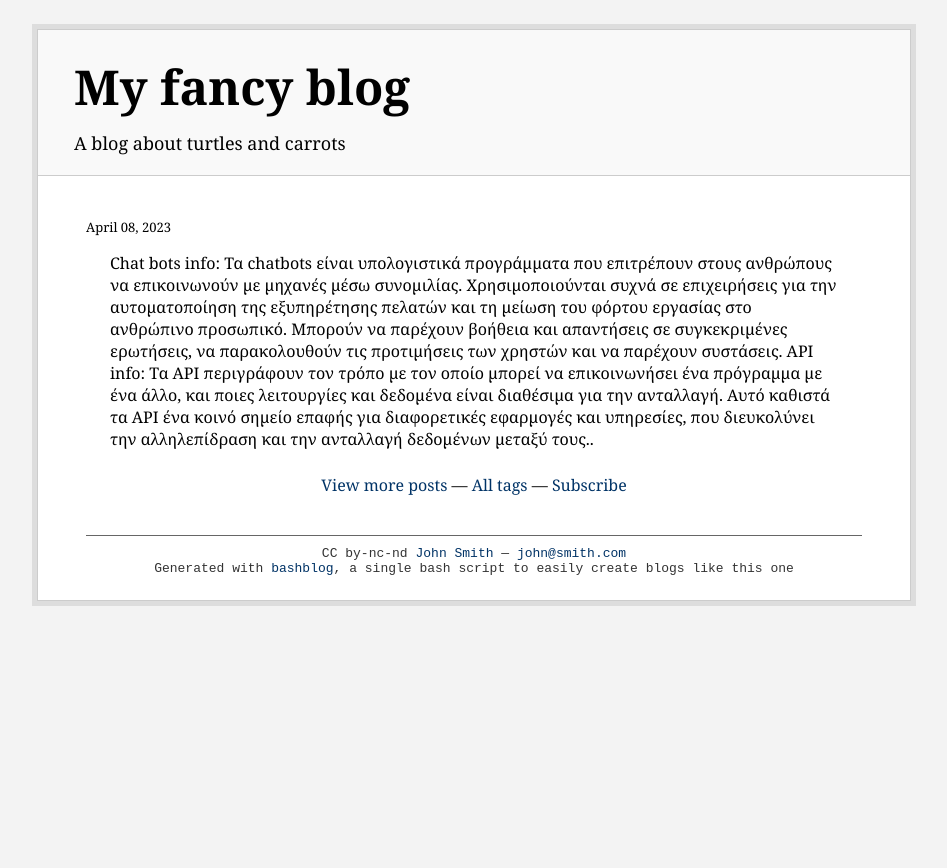
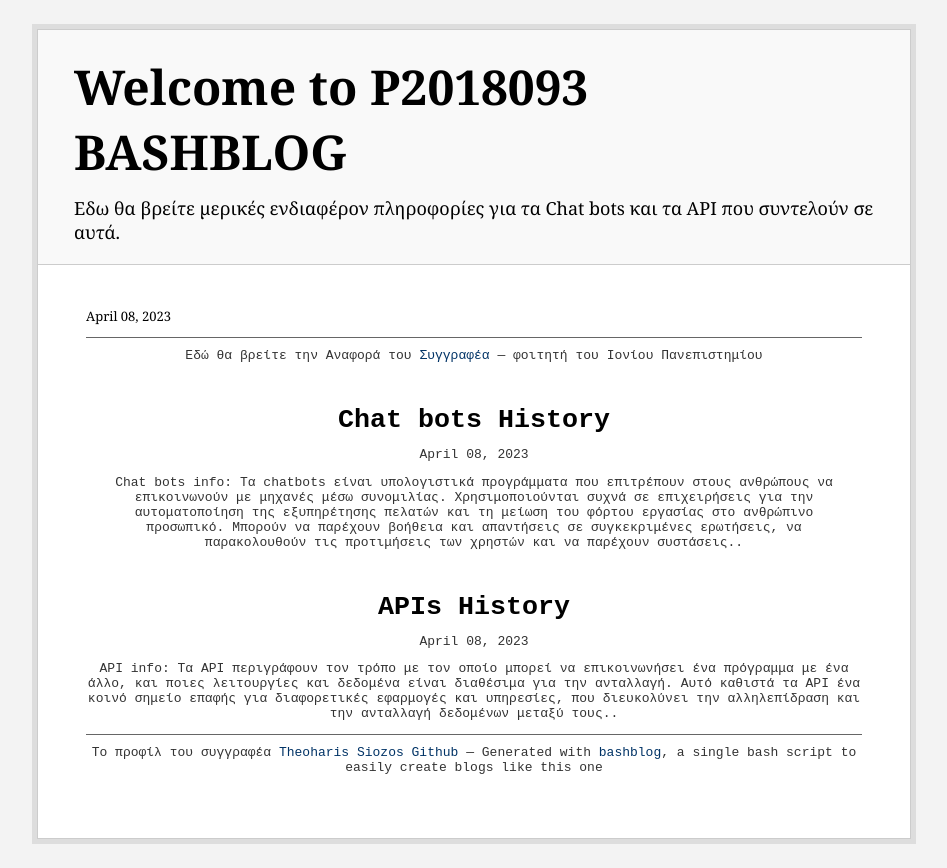
Before and after one commit to theoharissiwzos/staticblog.github.io, a plain HTML site: page index.html in a window 1280 px wide. Shown: the whole page, without its empty margins (166-1113 px from the left). Before the commit the page ends 800 px from the top, so only its background shows below. Drawn offline with Linux system fonts and the light colour scheme.

Commit message:
Update index.html

```diff
--- a/index.html
+++ b/index.html
@@ -5,33 +5,55 @@
 <link rel="stylesheet" href="main.css" type="text/css" />
 <link rel="stylesheet" href="blog.css" type="text/css" />
 <link rel="alternate" type="application/rss+xml" title="Subscribe to this page..." href="feed.rss" />
-<title>My fancy blog</title>
+<title></title>
 </head><body>
 <div id="divbodyholder">
 <div class="headerholder"><div class="header">
 <div id="title">
-<h1 class="nomargin"><a class="ablack" href="http://example.com/blog/index.html">My fancy blog</a></h1>
-<div id="description">A blog about turtles and carrots</div>
+<h1 class="nomargin"><a class="ablack" href="http://example.com/blog/index.html">Welcome to P2018093 BASHBLOG</a></h1>
+<div id="description">Εδω θα βρείτε μερικές ενδιαφέρον πληροφορίες για τα Chat bots και τα API που συντελούν σε αυτά.</div>
 </div></div></div>
 <div id="divbody"><div class="content">
+<!-- entry begin -->
 <h3><a class="ablack" href="siosiosio.html">
 
 </a></h3>
 <!-- bashblog_timestamp: #202304081248.23# -->
 <div class="subtitle">April 08, 2023</div>
-<!-- text begin -->
-<p>Chat bots info: Τα chatbots είναι υπολογιστικά προγράμματα που επιτρέπουν στους ανθρώπους να επικοινωνούν με μηχανές μέσω συνομιλίας. Χρησιμοποιούνται συχνά σε επιχειρήσεις για την αυτοματοποίηση της εξυπηρέτησης πελατών και τη μείωση του φόρτου εργασίας στο ανθρώπινο προσωπικό. Μπορούν να παρέχουν βοήθεια και απαντήσεις σε συγκεκριμένες ερωτήσεις, να παρακολουθούν τις προτιμήσεις των χρηστών και να παρέχουν συστάσεις.
+
+<div id="footer"> Εδώ θα βρείτε την Αναφορά του <a href="https://github.com/theoharissiwzos/sw/tree/2018093/projects/2018093">Συγγραφέα</a> &mdash; φοιτητή του Ιονίου Πανεπιστημίου
 
 
 
- API info: Τα API περιγράφουν τον τρόπο με τον οποίο μπορεί να επικοινωνήσει ένα πρόγραμμα με ένα άλλο, και ποιες λειτουργίες και δεδομένα είναι διαθέσιμα για την ανταλλαγή. Αυτό καθιστά τα API ένα κοινό σημείο επαφής για διαφορετικές εφαρμογές και υπηρεσίες, που διευκολύνει την αλληλεπίδραση και την ανταλλαγή δεδομένων μεταξύ τους..</p>
+<!-- entry begin -->
+<h3><a class="ablack" href="posts/sio.html">Chat bots History</a></h3>
+<!-- bashblog_timestamp: #2023-04-08T12:48:23# -->
+<div class="subtitle">April 08, 2023</div>
+
+<!-- text begin -->
+<p>Chat bots info: Τα chatbots είναι υπολογιστικά προγράμματα που επιτρέπουν στους ανθρώπους να επικοινωνούν με μηχανές μέσω συνομιλίας. Χρησιμοποιούνται συχνά σε επιχειρήσεις για την αυτοματοποίηση της εξυπηρέτησης πελατών και τη μείωση του φόρτου εργασίας στο ανθρώπινο προσωπικό. Μπορούν να παρέχουν βοήθεια και απαντήσεις σε συγκεκριμένες ερωτήσεις, να παρακολουθούν τις προτιμήσεις των χρηστών και να παρέχουν συστάσεις..</p>
+
+<!-- text end -->
+<!-- entry end -->
+
+<!-- entry begin -->
+<h3><a class="ablack" href="posts/sioapi.html">APIs History</a></h3>
+<!-- bashblog_timestamp: #2023-04-08T12:48:23# -->
+<div class="subtitle">April 08, 2023</div>
+
+
+<!-- text begin -->
+
+
+
+API info: Τα API περιγράφουν τον τρόπο με τον οποίο μπορεί να επικοινωνήσει ένα πρόγραμμα με ένα άλλο, και ποιες λειτουργίες και δεδομένα είναι διαθέσιμα για την ανταλλαγή. Αυτό καθιστά τα API ένα κοινό σημείο επαφής για διαφορετικές εφαρμογές και υπηρεσίες, που διευκολύνει την αλληλεπίδραση και την ανταλλαγή δεδομένων μεταξύ τους..</p>
 
 
 
 <!-- text end -->
-<div id="all_posts"><a href="all_posts.html">View more posts</a> &mdash; <a href="all_tags.html">All tags</a> &mdash; <a href="feed.rss">Subscribe</a></div>
+<!-- entry end -->
 </div>
-<div id="footer">CC by-nc-nd <a href="http://twitter.com/example">John Smith</a> &mdash; <a href="mailto:john&#64;smith&#46;com">john&#64;smith&#46;com</a><br/>
+<div id="footer">Το προφίλ του συγγραφέα <a href="https://github.com/theoharissiwzos">Theoharis Siozos Github</a> &mdash;
 Generated with <a href="https://github.com/cfenollosa/bashblog">bashblog</a>, a single bash script to easily create blogs like this one</div>
 </div></div>
 </body></html>
```
